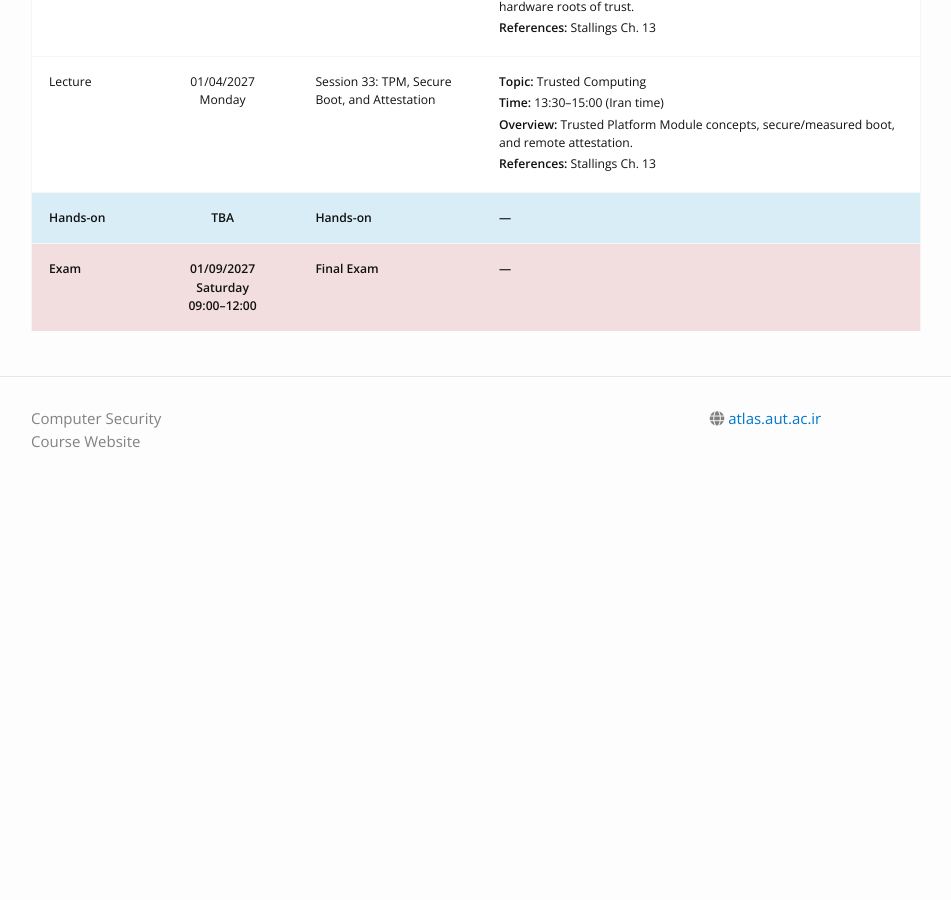
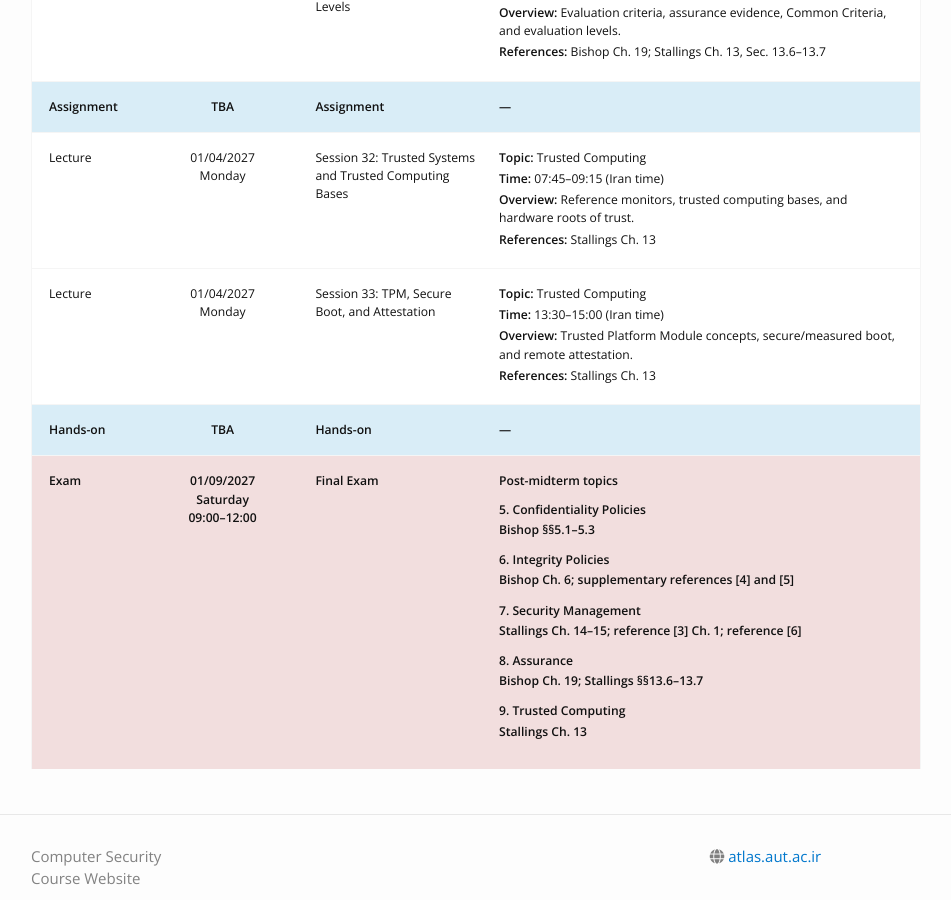
Before and after one commit to atlaslab-ai/CompSec, a Jekyll site: the page built from schedule.md, in a window 1280 px wide and 900 px high, scrolled down 5121 px. Shown: the whole window, without its empty margins (164-1115 px from the left). Built offline with Jekyll 4.4.1, drawn with Linux system fonts in a browser that asks for light colours; nearby versions of some CDN libraries; before the commit the page ends 5633 px from its top, so only the background shows below that; some of the changed text lies outside the part shown.

Commit message:
List midterm and final exam topics with references in schedule

```diff
--- a/_data/schedule_extras.yml
+++ b/_data/schedule_extras.yml
@@ -25,6 +25,17 @@
   type: event
   category: Exam
   title: Midterm Exam
+  topics_label: Exam topics
+  topic_start: 1
+  topics:
+    - title: Introduction
+      references: 'Bishop Ch. 1; Stallings Ch. 1'
+    - title: User Authentication
+      references: 'Stallings Ch. 3; Bishop Ch. 13'
+    - title: Access Control Matrix and Foundational Results
+      references: 'Bishop Ch. 2, §§3.1–3.2'
+    - title: Security Policies
+      references: 'Bishop Ch. 4'
 - after_session: '20'
   type: assignment
   category: Hands-on
@@ -52,3 +63,16 @@
   date: '2027-01-09'
   start_time: '09:00'
   end_time: '12:00'
+  topics_label: Post-midterm topics
+  topic_start: 5
+  topics:
+    - title: Confidentiality Policies
+      references: 'Bishop §§5.1–5.3'
+    - title: Integrity Policies
+      references: 'Bishop Ch. 6; supplementary references [4] and [5]'
+    - title: Security Management
+      references: 'Stallings Ch. 14–15; reference [3] Ch. 1; reference [6]'
+    - title: Assurance
+      references: 'Bishop Ch. 19; Stallings §§13.6–13.7'
+    - title: Trusted Computing
+      references: 'Stallings Ch. 13'
--- a/_includes/schedule_row_extra.html
+++ b/_includes/schedule_row_extra.html
@@ -19,6 +19,16 @@
                 <strong>{{ extra.title }}</strong>
             </div>
             <div class="col col-4">
+                {% if extra.topics %}
+                <p style="margin-bottom: 10px;">{{ extra.topics_label | escape }}</p>
+                <dl style="margin: 0;">
+                    {% assign topic_start = extra.topic_start | default: 1 %}
+                    {% for topic in extra.topics %}
+                    <dt>{{ forloop.index0 | plus: topic_start }}. {{ topic.title | escape }}</dt>
+                    <dd style="margin: 2px 0 12px;">{{ topic.references | escape }}</dd>
+                    {% endfor %}
+                </dl>
+                {% else %}
                 {% comment %}
                 If _data/schedule_extras.yml has material_url, it is used here.
                 Otherwise, try to locate the Internal Documents Lab in _assignments.
@@ -39,5 +49,6 @@
                 {% else %}
                     &mdash;
                 {% endif %}
+                {% endif %}
             </div>
         </li>
```
